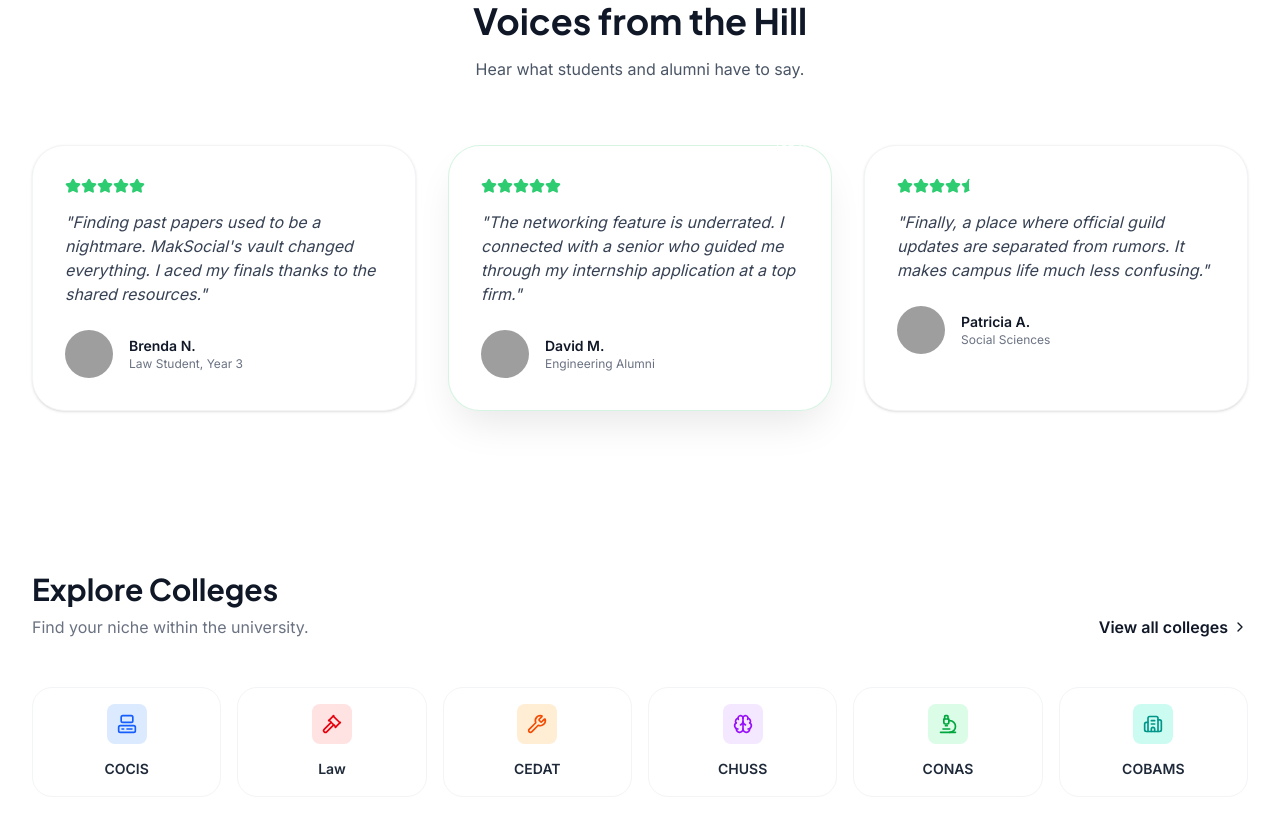
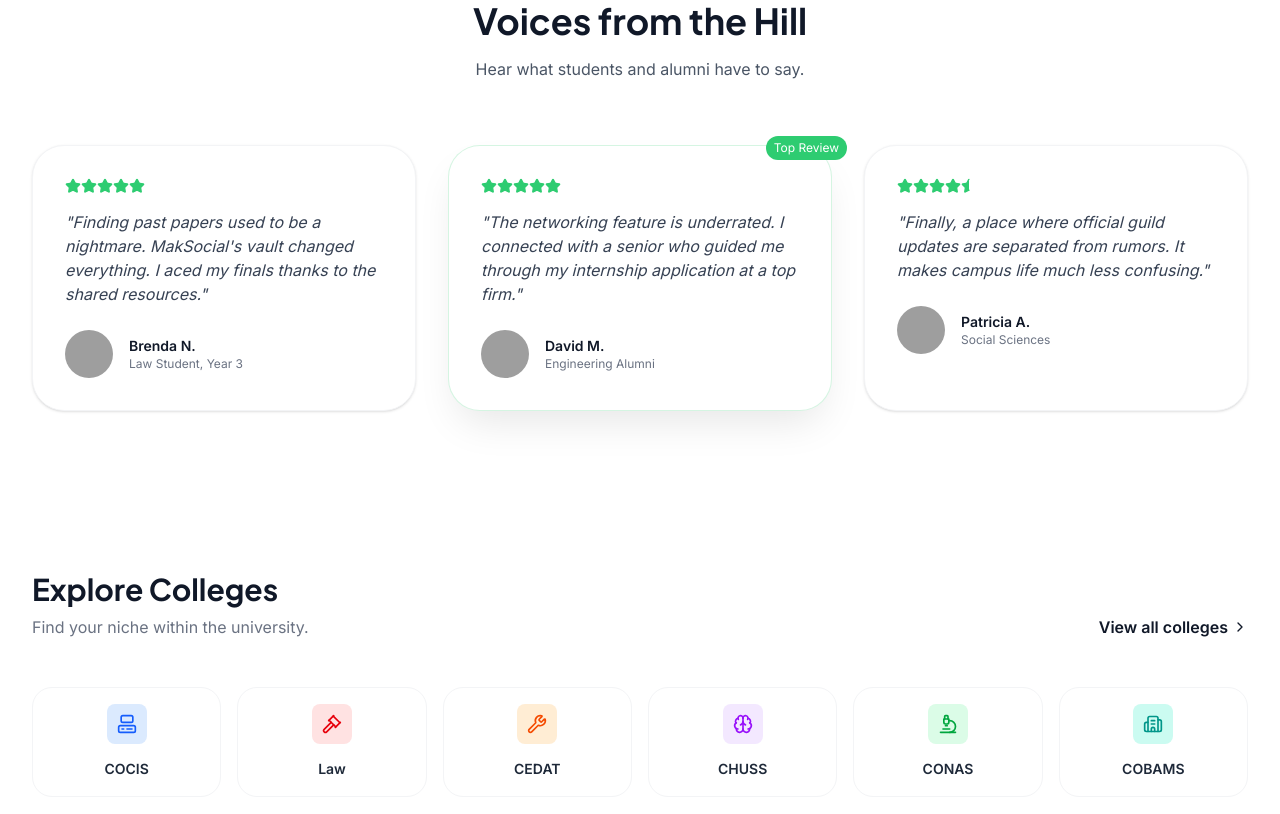
Before and after one commit to Yusuf580/Mak-Social, a React app in the folder frontend/: page / in a window 1280 px wide. Shown: the part 2340-3154 px from the top of the page. Built offline with nearby package versions, Linux system fonts and the light colour scheme; grey boxes are pictures that could not be loaded; the HTML template or start-up script is replaced by a standard one.

Commit message:
Feat:Testimonial section finished

```diff
--- a/frontend/src/pages/Landing.tsx
+++ b/frontend/src/pages/Landing.tsx
@@ -472,17 +472,17 @@
 
   return (
     <div
-      className={`bg-[#FFFFFF] dark:[#111827] p-8 rounded-2xl shadow-sm border ${featured
+      className={`bg-[#FFFFFF] dark:bg-[#111827] p-8 rounded-2xl shadow-sm border ${featured
           ? 'border-[#2ECC71]/20 shadow-card relative'
           : 'border-gray-100 dark:border-gray-700'
         }`}
     >
       {featured && (
-        <div className="absolute -top-4 -right-4 bg-primary text-white text-xs px-2 py-1 rounded">
+        <div className="absolute -top-[10px] -right-4 bg-[#2ECC71] text-white text-xs px-2 py-1 rounded-[20px]">
           Top Review
         </div>
       )}
-      <div className="flex text-primary mb-4">{renderStars()}</div>
+      <div className="flex text-[#2ECC71] mb-4">{renderStars()}</div>
       <p className="text-gray-700 dark:text-gray-300 italic mb-6">"{quote}"</p>
       <div className="flex items-center gap-4">
         <img alt={name} className="w-12 h-12 rounded-full object-cover" src={avatar} />
```
